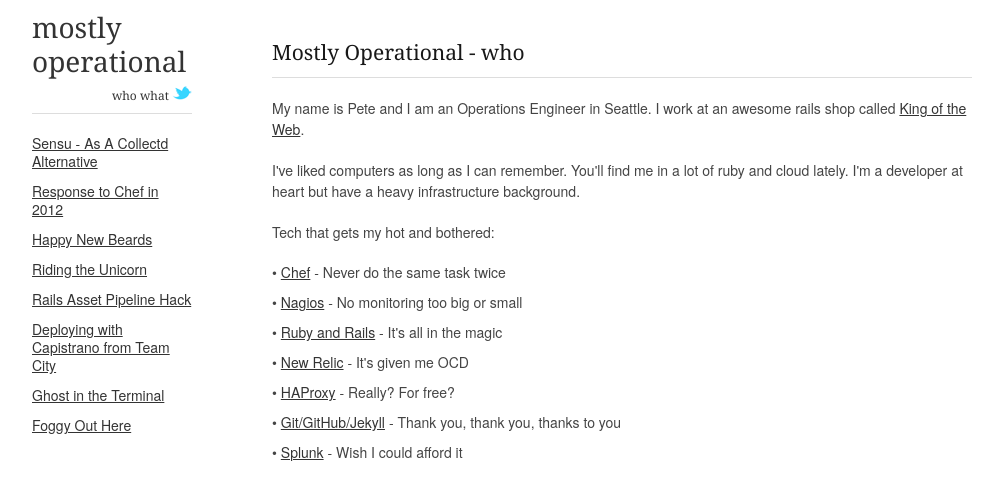
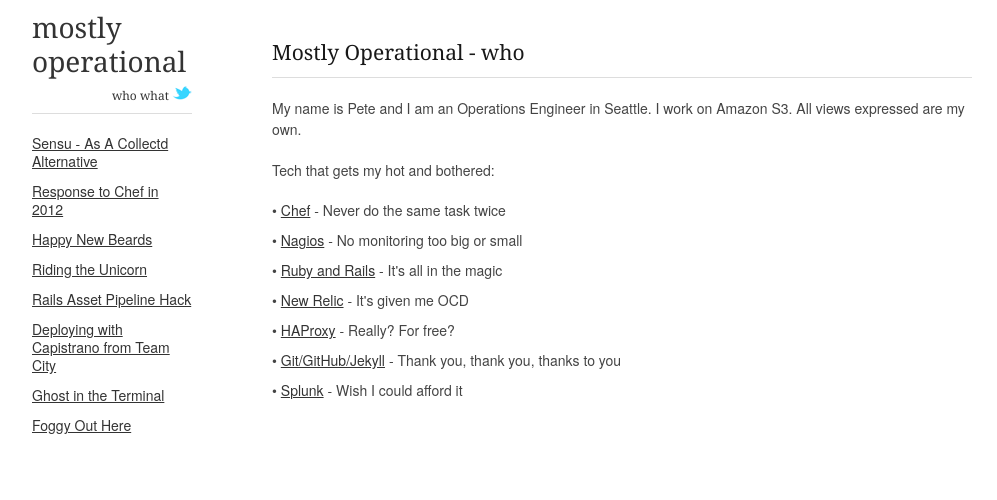
Before and after one commit to pshima/petey5king.github.com, a Jekyll site: the page built from who.html, in a window 1280 px wide. Shown: the top 500 px of the page, without its empty margins (138-1135 px from the left). Built offline with Jekyll 4.4.1, drawn with Linux system fonts in a browser that asks for light colours; nearby versions of some CDN libraries.

Commit message:
Fix a few handles

```diff
--- a/_layouts/default.html
+++ b/_layouts/default.html
@@ -57,7 +57,7 @@
           <h3 id="logo"><a href="/" style="text-decoration: none;">mostly operational</a></h3>
           <div class="lownav">
           <a href="/who.html" style="text-decoration: none;">who</a> <a href="/what.html" style="text-decoration: none;">what</a>
-          <a href="https://twitter.com/petey5king"><img src="/images/small_twitter.png"></a>
+          <a href="https://twitter.com/petey5k"><img src="/images/small_twitter.png"></a>
           </div>
           <hr>
           <ul>
--- a/what.html
+++ b/what.html
@@ -13,6 +13,6 @@
 
 <p />
 
-This is me learning a bit more about github and jekyll.  If you like a post comment or follow me on <a href="https://twitter.com/petey5king">twitter</a>.
+This is me learning a bit more about github and jekyll.  If you like a post comment or follow me on <a href="https://twitter.com/petey5k">twitter</a>.
 
 <p />
--- a/who.html
+++ b/who.html
@@ -9,13 +9,7 @@
 
 <p />
 
-My name is Pete and I am an Operations Engineer in Seattle.  I work at an awesome
-rails shop called <a href="http://www.kingofweb.com">King of the Web</a>.<br />
-
-<p />
-
-I've liked computers as long as I can remember.  You'll find me in a lot of ruby and cloud
-lately.  I'm a developer at heart but have a heavy infrastructure background.
+My name is Pete and I am an Operations Engineer in Seattle.  I work on Amazon S3.  All views expressed are my own.<br />
 
 <p />
 
```
